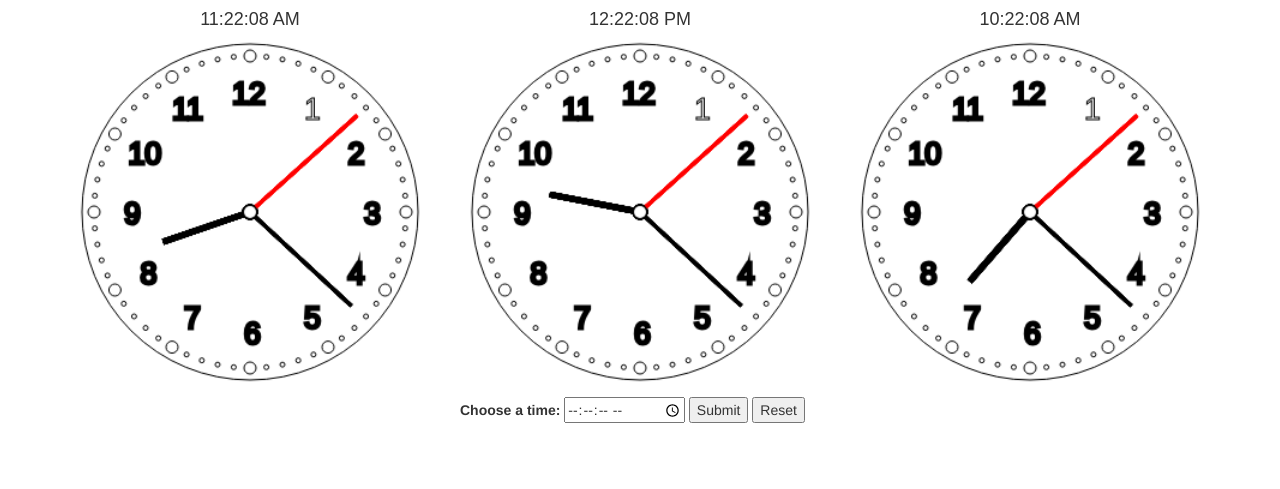
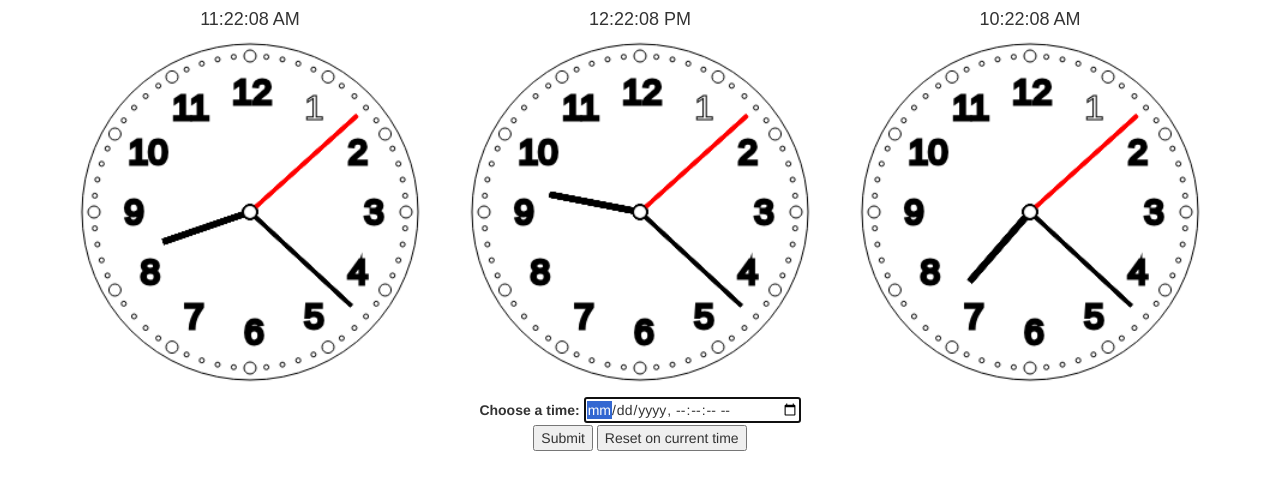
Before and after one commit to nataliereshetnikova/clock, a plain HTML site: page index.html in a window 1280 px wide. Shown: the part 63-552 px from the top of the page. Drawn offline with nearby package versions, Linux system fonts and the light colour scheme.

Commit message:
refactoring 12.10.2018

```diff
--- a/index.html
+++ b/index.html
@@ -1,7 +1,7 @@
 <!DOCTYPE html>
 <html>
   <head>
-	<title>Часы</title>
+	<title>Clock</title>
 	<meta http-equiv = "Content-Type" content = "text/html; charset = utf-8" >
 	<link rel = "stylesheet" type = "text/css" href = "style.css">
 	<link rel="stylesheet" type="text/css" href="https://maxcdn.bootstrapcdn.com/bootstrap/3.3.5/css/bootstrap.min.css">
@@ -25,9 +25,9 @@
 
 					<form>
 						<label for="time">Choose a time: </label>
-						<input id="time" type="time" name="time" step="2">
-						<button type="submit">Submit</button>
-						<button type="Current time">Reset</button>
+						<input id="userTime" type="datetime-local" name="time" step="2" required autofocus>
+						<button type="submit" id="submitButton">Submit</button>
+						<button type="reset" id="resetButton">Reset on current time</button>
 					</form>
 
 
--- a/script.js
+++ b/script.js
@@ -1,126 +1,97 @@
-function displayCanvas1(){
-    var canvasHTML = document.getElementById('myCanvas1');
+var canvasHTML;//variable for picking the canvas
+var userTime;//variable for picking the form where user put optional time
+var dUser; //variable for date from the form with user's optional date and time
+var d; //variable for system time
+
+function displayCanvas(d, timeDifference) {
     var contextHTML = canvasHTML.getContext('2d');
-    contextHTML.strokeRect(0,0,canvasHTML.width, canvasHTML.height);
+    contextHTML.strokeRect(0, 0, canvasHTML.width, canvasHTML.height);
+    var t_sec = 6 * d.getSeconds();                           //determine the angle for the seconds
+    var t_min = 6 * (d.getMinutes() + (1 / 60) * d.getSeconds()); //determine the angle for the minutes
+    var t_hour = 30 * (d.getHours() + timeDifference + (1 / 60) * d.getMinutes()); //determine the angle for the hours
+    //drawing clock
+    var radiusClock = canvasHTML.width / 2 - 10;
+    var xCenterClock = canvasHTML.width / 2;
+    var yCenterClock = canvasHTML.height / 2;
 
-    var d = new Date();                //Получаем экземпляр даты
-    var t_sec = 6*d.getSeconds();                           //Определяем угол для секунд
-    var t_min = 6*(d.getMinutes() + (1/60)*d.getSeconds()); //Определяем угол для минут
-    var t_hour = 30*(d.getHours() - 1 + (1/60)*d.getMinutes()); //Определяем угол для часов
+    //Screen cleaning
+    contextHTML.fillStyle = "#ffffff";
+    contextHTML.fillRect(0, 0, canvasHTML.width, canvasHTML.height);
 
-    drawclock(canvasHTML, contextHTML, t_sec, t_min, t_hour);
-    return;
-}
-
-function displayCanvas2(){
-    var canvasHTML = document.getElementById('myCanvas2');
-    var contextHTML = canvasHTML.getContext('2d');
-    contextHTML.strokeRect(0,0,canvasHTML.width, canvasHTML.height);
-
-    var d = new Date();                //Получаем экземпляр даты
-    var t_sec = 6*d.getSeconds();                           //Определяем угол для секунд
-    var t_min = 6*(d.getMinutes() + (1/60)*d.getSeconds()); //Определяем угол для минут
-    var t_hour = 30*(d.getHours() + (1/60)*d.getMinutes()); //Определяем угол для часов
-
-    drawclock(canvasHTML, contextHTML, t_sec, t_min, t_hour);
-    return;
-}
-
-function displayCanvas3(){
-    var canvasHTML = document.getElementById('myCanvas3');
-    var contextHTML = canvasHTML.getContext('2d');
-    contextHTML.strokeRect(0,0,canvasHTML.width, canvasHTML.height);
-
-    var d = new Date();                //Получаем экземпляр даты
-    var t_sec = 6*d.getSeconds();                           //Определяем угол для секунд
-    var t_min = 6*(d.getMinutes() + (1/60)*d.getSeconds()); //Определяем угол для минут
-    var t_hour = 30*(d.getHours()-2 + (1/60)*d.getMinutes()); //Определяем угол для часов
-    drawclock(canvasHTML, contextHTML, t_sec, t_min, t_hour);
-    return;
-}
-
-//прорисовка часов
-function drawclock(canvasHTML, contextHTML, t_sec, t_min, t_hour){
-    //Расчет координат центра и радиуса часов
-    var radiusClock = canvasHTML.width/2 - 10;
-    var xCenterClock = canvasHTML.width/2;
-    var yCenterClock = canvasHTML.height/2;
-
-    //Очистка экрана.
-    contextHTML.fillStyle = "#ffffff";
-    contextHTML.fillRect(0,0,canvasHTML.width,canvasHTML.height);
-
-    //Рисуем контур часов
-    contextHTML.strokeStyle =  "#000000";
+    //Drawing the clock canvas
+    contextHTML.strokeStyle = "#000000";
     contextHTML.lineWidth = 1;
     contextHTML.beginPath();
-    contextHTML.arc(xCenterClock, yCenterClock, radiusClock, 0, 2*Math.PI, true);
+    contextHTML.arc(xCenterClock, yCenterClock, radiusClock, 0, 2 * Math.PI, true);
     contextHTML.moveTo(xCenterClock, yCenterClock);
     contextHTML.stroke();
     contextHTML.closePath();
 
-    //Рисуем рисочки часов
-    var radiusNum = radiusClock - 10; //Радиус расположения рисочек
+    //Drawing the clock skeleton
+    var radiusNum = radiusClock - 10;
     var radiusPoint;
-    for(var tm = 0; tm < 60; tm++){
+    for (var tm = 0; tm < 60; tm++) {
         contextHTML.beginPath();
-        if(tm % 5 == 0){radiusPoint = 5;}else{radiusPoint = 2;} //для выделения часовых рисочек
-        var xPointM = xCenterClock + radiusNum * Math.cos(-6*tm*(Math.PI/180) + Math.PI/2);
-        var yPointM = yCenterClock - radiusNum * Math.sin(-6*tm*(Math.PI/180) + Math.PI/2);
-        contextHTML.arc(xPointM, yPointM, radiusPoint, 0, 2*Math.PI, true);
+        if (tm % 5 == 0) {
+            radiusPoint = 5;
+        } else {
+            radiusPoint = 2;
+        }
+        var xPointM = xCenterClock + radiusNum * Math.cos(-6 * tm * (Math.PI / 180) + Math.PI / 2);
+        var yPointM = yCenterClock - radiusNum * Math.sin(-6 * tm * (Math.PI / 180) + Math.PI / 2);
+        contextHTML.arc(xPointM, yPointM, radiusPoint, 0, 2 * Math.PI, true);
         contextHTML.stroke();
         contextHTML.closePath();
     }
 
-    //Оцифровка циферблата часов
-    for(var th = 1; th <= 12; th++){
+    //Digitizing clock face
+    for (var th = 1; th <= 12; th++) {
         contextHTML.beginPath();
-        contextHTML.font = '25px sans-serif';
-        var xText = xCenterClock + (radiusNum - 30) * Math.cos(-30*th*(Math.PI/180) + Math.PI/2);
-        var yText = yCenterClock - (radiusNum - 30) * Math.sin(-30*th*(Math.PI/180) + Math.PI/2);
-        if(th <= 9){
-            contextHTML.strokeText(th, xText - 5 , yText + 10);
-        }else{
-            contextHTML.strokeText(th, xText - 15 , yText + 10);
+        contextHTML.font = '30px sans-serif';
+        var xText = xCenterClock + (radiusNum - 30) * Math.cos(-30 * th * (Math.PI / 180) + Math.PI / 2);
+        var yText = yCenterClock - (radiusNum - 30) * Math.sin(-30 * th * (Math.PI / 180) + Math.PI / 2);
+        if (th <= 9) {
+            contextHTML.strokeText(th, xText - 5, yText + 10);
+        } else {
+            contextHTML.strokeText(th, xText - 15, yText + 10);
         }
         contextHTML.stroke();
         contextHTML.closePath();
 
-
-        //Рисуем секунды
+        //Drawing seconds
         contextHTML.beginPath();
-        contextHTML.strokeStyle =  "#FF0000";
+        contextHTML.strokeStyle = "#FF0000";
         contextHTML.moveTo(xCenterClock, yCenterClock);
-        contextHTML.lineTo(xCenterClock + lengthSeconds*Math.cos(Math.PI/2 - t_sec*(Math.PI/180)),
-            yCenterClock - lengthSeconds*Math.sin(Math.PI/2 - t_sec*(Math.PI/180)));
+        contextHTML.lineTo(xCenterClock + lengthSeconds * Math.cos(Math.PI / 2 - t_sec * (Math.PI / 180)),
+            yCenterClock - lengthSeconds * Math.sin(Math.PI / 2 - t_sec * (Math.PI / 180)));
         contextHTML.stroke();
         contextHTML.closePath();
 
-        //Рисуем минуты
+        //Drawing minutes
         contextHTML.beginPath();
-        contextHTML.strokeStyle =  "#000000";
+        contextHTML.strokeStyle = "#000000";
         contextHTML.lineWidth = 3;
         contextHTML.moveTo(xCenterClock, yCenterClock);
-        contextHTML.lineTo(xCenterClock + lengthMinutes*Math.cos(Math.PI/2 - t_min*(Math.PI/180)),
-            yCenterClock - lengthMinutes*Math.sin(Math.PI/2 - t_min*(Math.PI/180)));
+        contextHTML.lineTo(xCenterClock + lengthMinutes * Math.cos(Math.PI / 2 - t_min * (Math.PI / 180)),
+            yCenterClock - lengthMinutes * Math.sin(Math.PI / 2 - t_min * (Math.PI / 180)));
         contextHTML.stroke();
         contextHTML.closePath();
 
-        //Рисуем часы
+        ///Drawing hours
         contextHTML.beginPath();
         contextHTML.lineWidth = 5;
         contextHTML.moveTo(xCenterClock, yCenterClock);
-        contextHTML.lineTo(xCenterClock + lengthHour*Math.cos(Math.PI/2 - t_hour*(Math.PI/180)),
-            yCenterClock - lengthHour*Math.sin(Math.PI/2 - t_hour*(Math.PI/180)));
+        contextHTML.lineTo(xCenterClock + lengthHour * Math.cos(Math.PI / 2 - t_hour * (Math.PI / 180)),
+            yCenterClock - lengthHour * Math.sin(Math.PI / 2 - t_hour * (Math.PI / 180)));
         contextHTML.stroke();
         contextHTML.closePath();
 
-        //Рисуем центр часов
+        //Drawing the center of the clock
         contextHTML.beginPath();
-        // contextHTML.strokeStyle =  "#000000";
-        // contextHTML.fillStyle = "#ffffff";
+        contextHTML.strokeStyle = "#000000";
+        contextHTML.fillStyle = "#ffffff";
         contextHTML.lineWidth = 3;
-        contextHTML.arc(xCenterClock, yCenterClock, 5, 0, 2*Math.PI, true);
+        contextHTML.arc(xCenterClock, yCenterClock, 5, 0, 2 * Math.PI, true);
         contextHTML.stroke();
         contextHTML.fill();
         contextHTML.closePath();
@@ -129,26 +100,68 @@ function drawclock(canvasHTML, contextHTML, t_sec, t_min, t_hour){
         var lengthSeconds = radiusNum - 10;
         var lengthMinutes = radiusNum - 15;
         var lengthHour = lengthMinutes / 1.5;
-
+    }
 }
 
+    function systemTime(d) {
+        //setting digital watch
+        document.getElementById("clock1").innerHTML = d.toLocaleTimeString('en-us', {timeZone: 'Europe/Madrid'});
+        document.getElementById("clock2").innerHTML = d.toLocaleTimeString('en-us', {timeZone: 'Europe/Kiev'});
+        document.getElementById("clock3").innerHTML = d.toLocaleTimeString('en-us', {timeZone: 'Europe/London'});
+        //setting analogue watch
+        canvasHTML = document.getElementById('myCanvas1');
+        displayCanvas(d, -1);
+        canvasHTML = document.getElementById('myCanvas2');
+        displayCanvas(d, 0);
+        canvasHTML = document.getElementById('myCanvas3');
+        displayCanvas(d, -2);
+    }
+//setting user time
+    function update() {
+        var date = new Date(sessionStorage.getItem("dUser"));
 
-}
-window.onload = function(){
-    window.setInterval(
-	function(){
-		var d = new Date();
-        var options1 = { timeZone: 'Europe/Madrid'};
-        var options2 = { timeZone: 'Europe/Kiev'};
-        var options3 = { timeZone: 'Europe/London'};
-		document.getElementById("clock1").innerHTML = d.toLocaleTimeString('en-us', options1);
-        document.getElementById("clock2").innerHTML = d.toLocaleTimeString('en-us', options2);
-        document.getElementById("clock3").innerHTML = d.toLocaleTimeString('en-us', options3);
-		displayCanvas1();
-        displayCanvas2();
-        displayCanvas3();
-	}
-    , 1000);
-}
+        var seconds = date.getSeconds();
+        if (seconds < 60) {
+            seconds = seconds + 1;
+            date.setSeconds(seconds);
+        }
+        else {
+            var minutes = date.getMinutes();
+            if (minutes < 60) {
+                minutes = minutes + 1;
+                date.setMinutes(minutes);
+            }
+            else {
+                var hours = date.getHours();
+                if (hours < 12) {
+                    hours = hours + 1;
+                    date.setHours(hours);
+                }
+            }
+        }
+        dUser = new Date(date);
+        sessionStorage.setItem("dUser", dUser);
+    }
 
-// define variables
+    window.onload = function () {
+        document.getElementById("submitButton").addEventListener("click", function () {
+            userTime = document.getElementById("userTime");
+            dUser = new Date(userTime.value);
+            sessionStorage.setItem("dUser", dUser);
+        });
+        document.getElementById("resetButton").addEventListener("click", function () {
+            sessionStorage.clear();
+        });
+        window.setInterval(
+            function () {
+                if (sessionStorage.getItem("dUser") != null) {
+                    update();
+                    systemTime(new Date(sessionStorage.getItem("dUser")));
+                }
+                else {
+                    d = new Date();
+                    systemTime(d);
+                }
+            }
+            , 1000);
+    }
--- a/style.css
+++ b/style.css
@@ -18,3 +18,7 @@ canvas {
 h1{
     text-align: center;
 }
+
+form{
+    text-align: center;
+}
```
